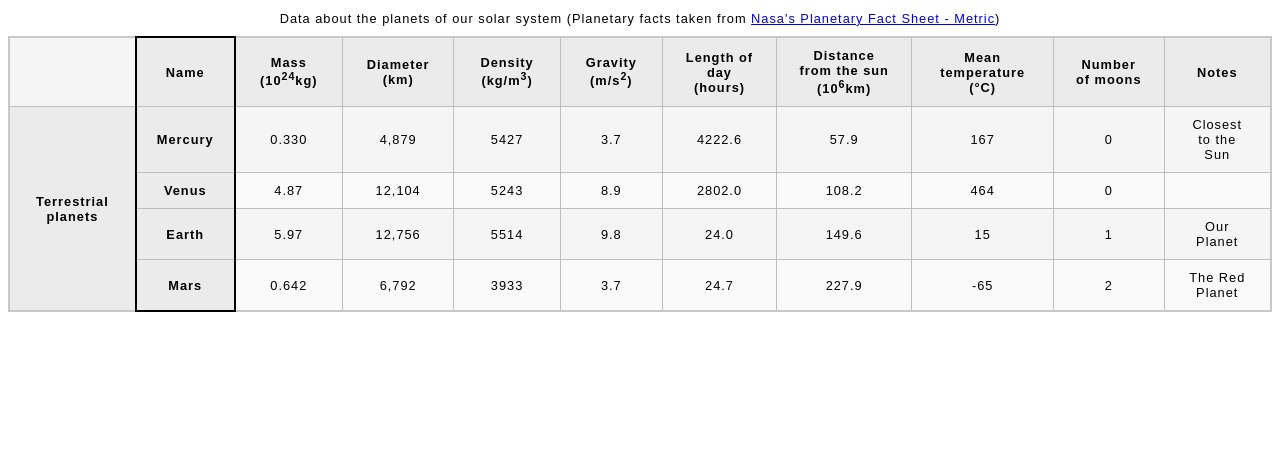
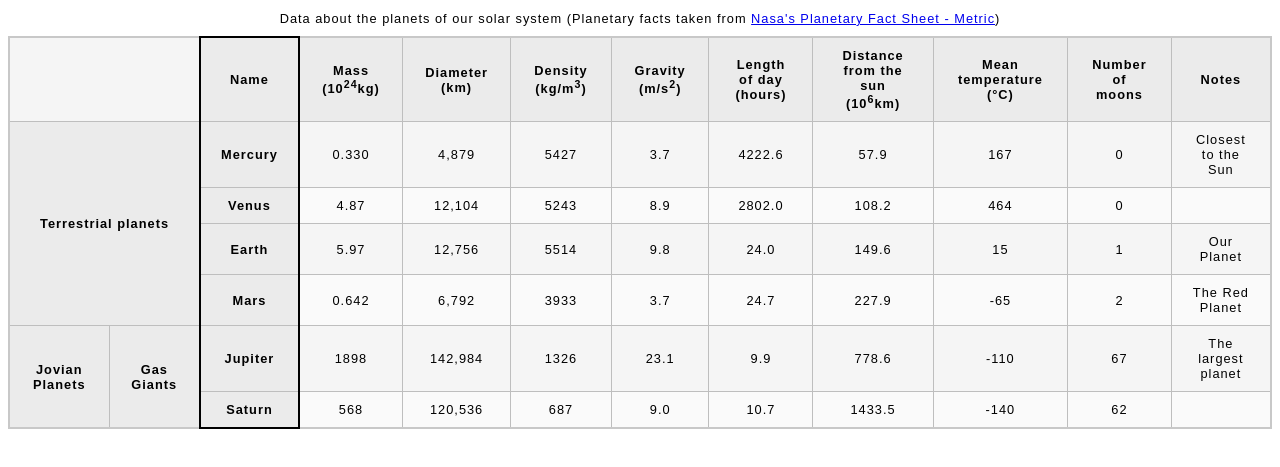
Before and after one commit to ewanhaywood/inft1206w26sec7, a plain HTML site: page assignment 2/planet-data-table/assignment2part2.html in a window 1280 px wide. Shown: the part 79-546 px from the top of the page. Drawn offline with Linux system fonts and the light colour scheme.

Commit message:
Update assignment2part2.html
adds values for jupiter and saturn

```diff
--- a/assignment 2/planet-data-table/assignment2part2.html
+++ b/assignment 2/planet-data-table/assignment2part2.html
@@ -90,7 +90,31 @@
           <td>2</td>
           <td>The Red Planet</td>
         </tr>
-
+        <th rowspan="4" scope="rowgroup">Jovian Planets</th>
+        <th rowspan="2" scope="rowgroup">Gas Giants</th>
+          <th scope="row">Jupiter</th>
+          <td>1898</td>
+          <td>142,984</td>
+          <td>1326</td>
+          <td>23.1</td>
+          <td>9.9</td>
+          <td>778.6</td>
+          <td>-110</td>
+          <td>67</td>
+          <td>The largest planet</td>
+        </tr>
+        <tr>
+          <th scope="row">Saturn</th>
+          <td>568</td>
+          <td>120,536</td>
+          <td>687</td>
+          <td>9.0</td>
+          <td>10.7</td>
+          <td>1433.5</td>
+          <td>-140</td>
+          <td>62</td>
+          <td></td>
+        </tr>
       </tbody>
     </table>
   </body>
```
